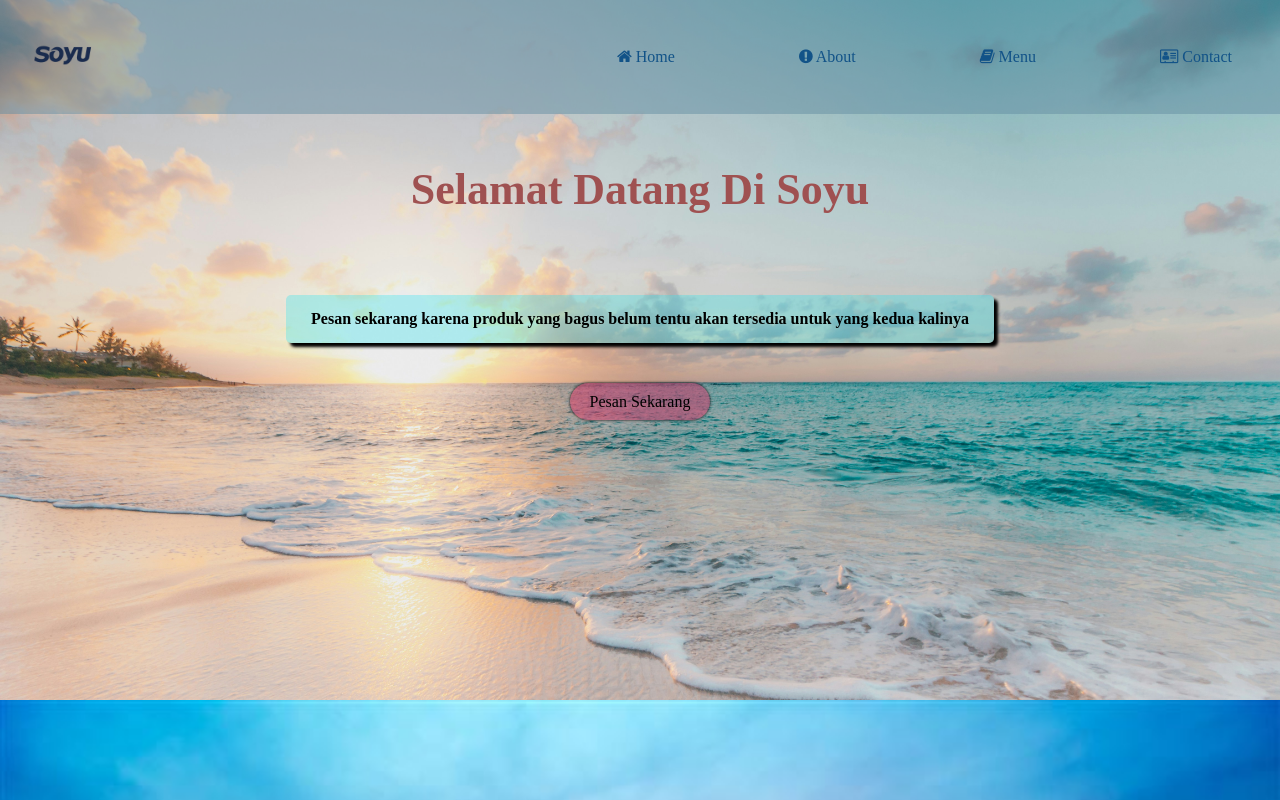
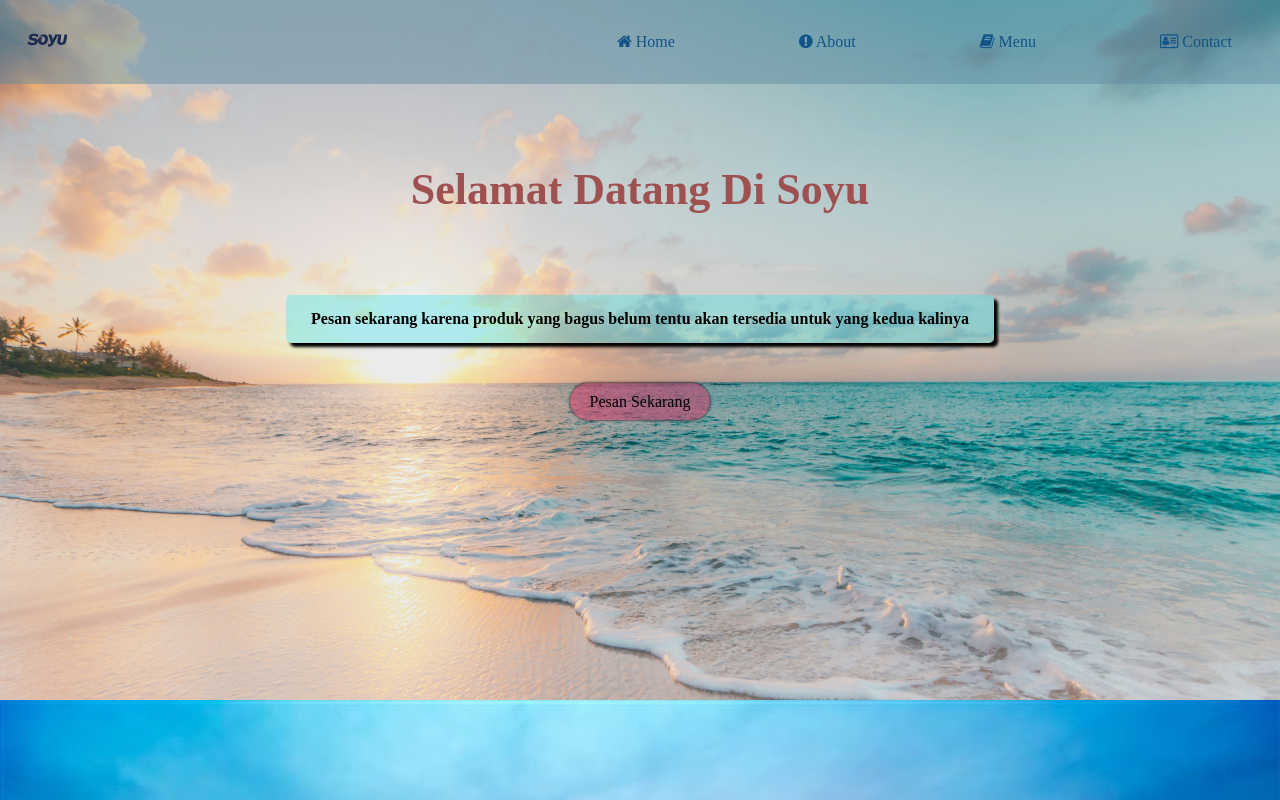
Before and after one commit to davidasdnasi/Kolab-TIK-SOYU, a plain HTML site: page index.html in a window 1280 px wide. Shown: the top 800 px of the page. Drawn offline with Linux system fonts and the light colour scheme.

Commit message:
Update index.html

```diff
--- a/index.html
+++ b/index.html
@@ -9,7 +9,7 @@
     <body>
         <header>
             <div>
-              <img src="soyulogo.png" alt="Logo" height = "100px">
+              <img src="soyulogo.png" alt="Logo" height = "70px">
             </div>
             <nav>
 
```
